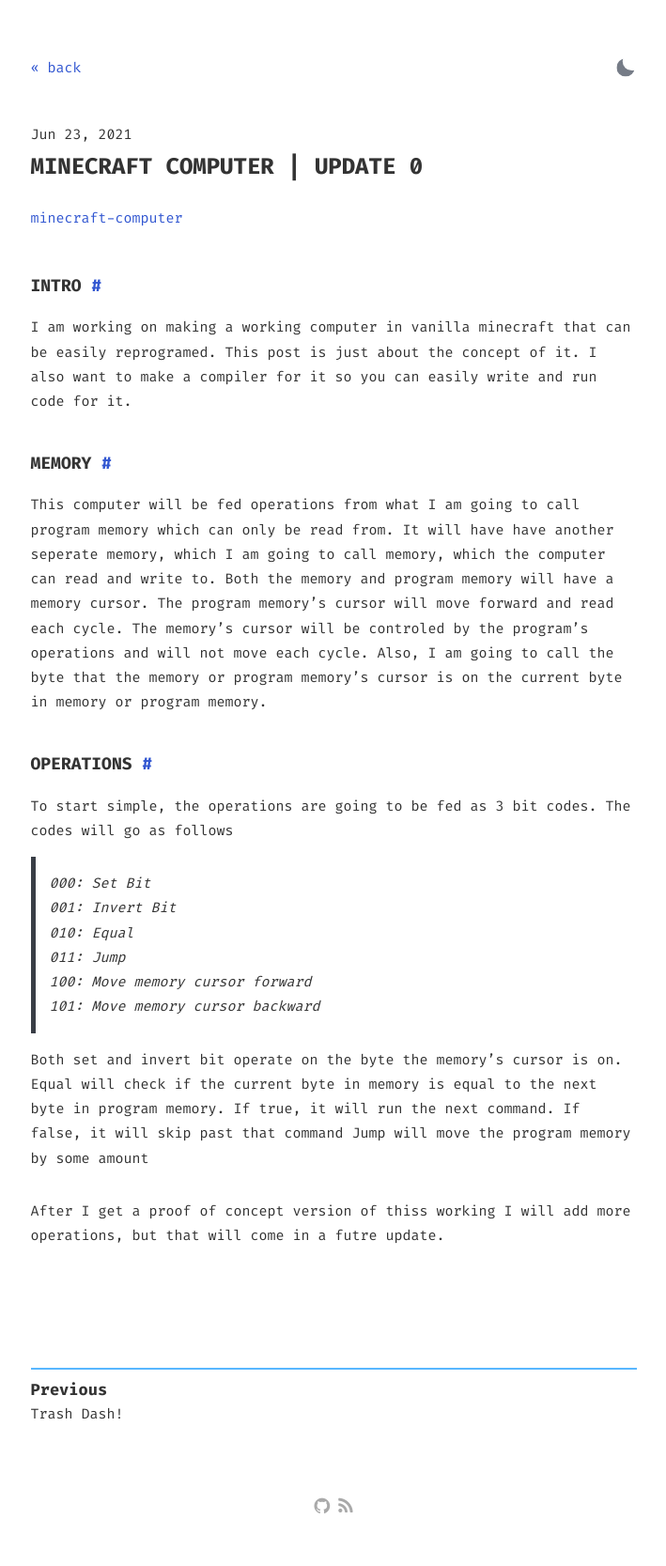
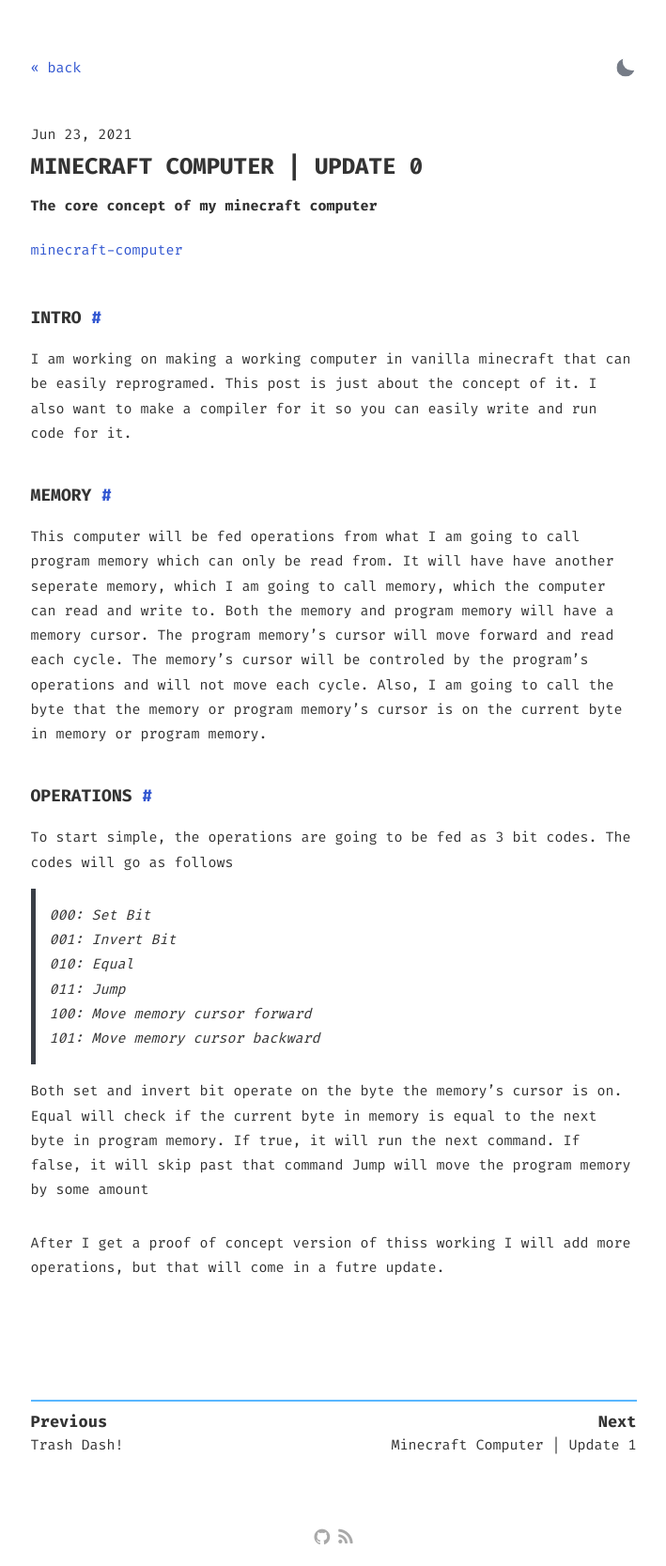
Before and after one commit to sevenbitscience/sevenbitscience.github.io, a Jekyll site: the page built from _posts/minecraft-computer/2021-06-23-minecraft-computer-update-0.md, in a window 1280 px wide. Shown: the whole page at 94% size, without its empty margins (285-994 px from the left). Built offline with Jekyll 4.4.1, drawn with Linux system fonts in a browser that asks for light colours; before the commit the page ends 1633 px from its top, so only the background shows below that; part of the change alters nothing that is shown.

Commit message:
New post about command block computer

```diff
--- a/_layouts/post.html
+++ b/_layouts/post.html
@@ -12,6 +12,7 @@ layout: default
   </div>
   <time datetime="{{ page.date | date_to_xmlschema }}">{{ page.date | date: "%b %-d, %Y" }}</time>
   <h1 class="title">{{ page.title }}</h1>
+  <h2>{{ page.description }}</h2>
   <span class="meta">
     {% for tag in page.tags %}
     <a href="{{ site.baseurl }}/tag/{{tag}}">{{tag}}</a>{% unless forloop.last %}, {% endunless %}{% endfor %}</span>
--- /dev/null
+++ b/_posts/minecraft-computer/2021-06-25-minecraft-computer-update-1.md
@@ -0,0 +1,40 @@
+---
+layout: post
+title: Minecraft Computer | Update 1
+description: Basics of how my minecraft computer will work
+tags: minecraft-computer
+---
+# Intro
+This is the first *real* update on my minecraft computer.
+This update is going to be about how the computer will work in minecraft and some updates to the operations.
+
+# How will it work
+Other people have made computers in minecraft before using redstone.
+I have tried making a redstone computer before but it's just not somthing I can do right now.
+I just need to research more on how that would work, but I think i'll try to do that in the future.
+So instead of using redstone, I opted to use commands.
+I know it's not the same as redstone or as "low level", but it's still a computer.
+I started using command blocks but now I am going to make it work in a datapack, so it works on any world.
+
+# The actual computer
+Here is a picture of the command block version of the computer.
+![command block computer](http://www.sevenbitscience.com/assets/images/minecraft-computer-command-block-based.png)
+The memory is on the right, with program memory on the bottom and memory on top.
+Then the first line of command blocks next to that is to reset the computer.
+The next line of command blocks reads a from program memory.
+It reads using that armor stand that is on the program memory.
+The big collection of command blocks runs the operation read from program memory.
+
+# Operations
+I added some commands to the computer. The updated list of commands is as follows
+
+> 000: Set Bit
+> 001: Invert Bit
+> 010: Jump forward
+> 011: Jump backward
+> 100: Move memory cursor forward
+> 101: Move memory cursor backward
+> 110: Equal
+
+The jump commands jump the program memory cursor.
+I seperated them into forward and backward as it makes it easier to tell the computer what direction to jump.
```
Also changed, not shown: assets/images/minecraft-computer-command-block-based.png (added).
